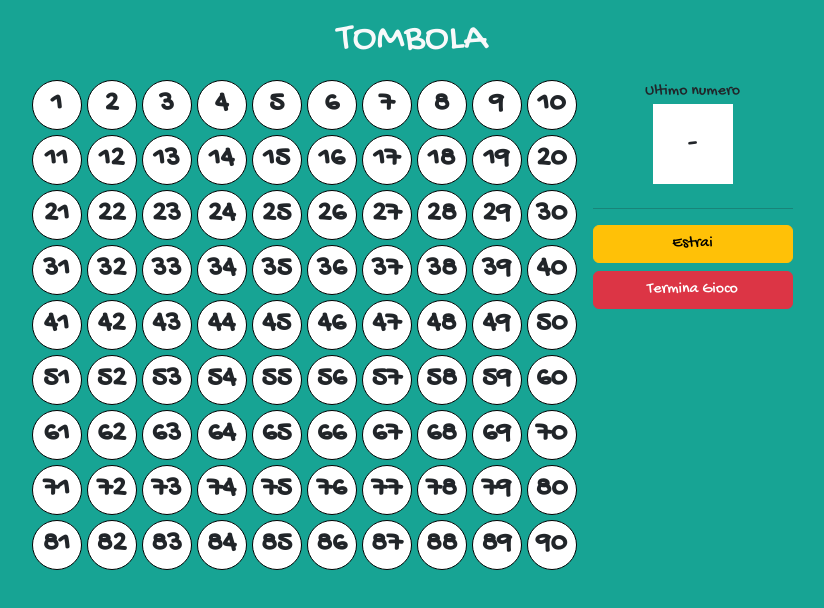
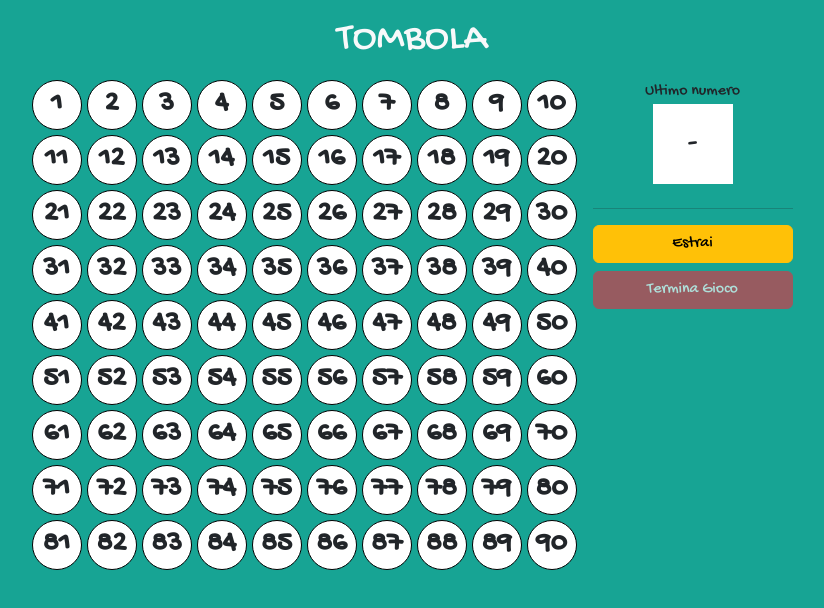
Before and after one commit to matteovecchio04/web-tombola, a React (Vite) app: page / in a window 1280 px wide. Shown: the top 608 px of the page, without its empty margins (228-1052 px from the left). Built offline with nearby package versions, Linux system fonts and the light colour scheme.

Commit message:
add disable logic to end game button based on extracted numbers count

```diff
--- a/src/App.jsx
+++ b/src/App.jsx
@@ -70,7 +70,7 @@ export default function Tombola() {
               Estrai
             </button>
 
-            <button className='btn btn-danger mb-2' onClick={endGame}>
+            <button className='btn btn-danger mb-2' onClick={endGame} disabled={extractedNumbers.length < 15}>
               Termina Gioco
             </button>
           </div>
```
